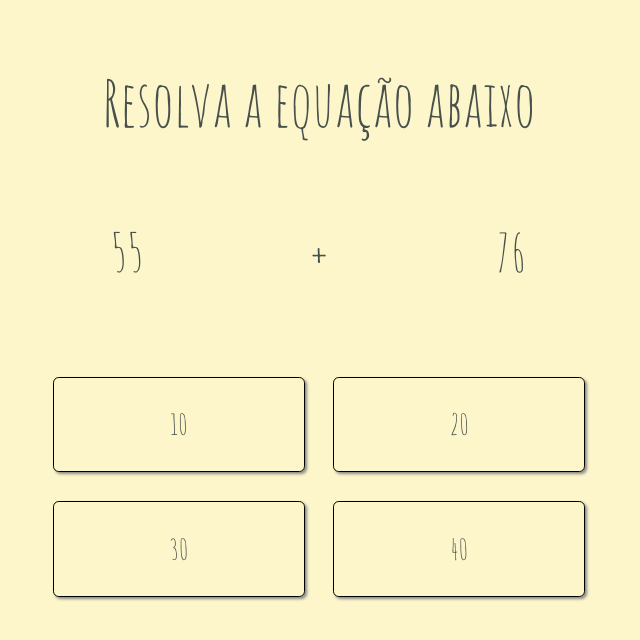
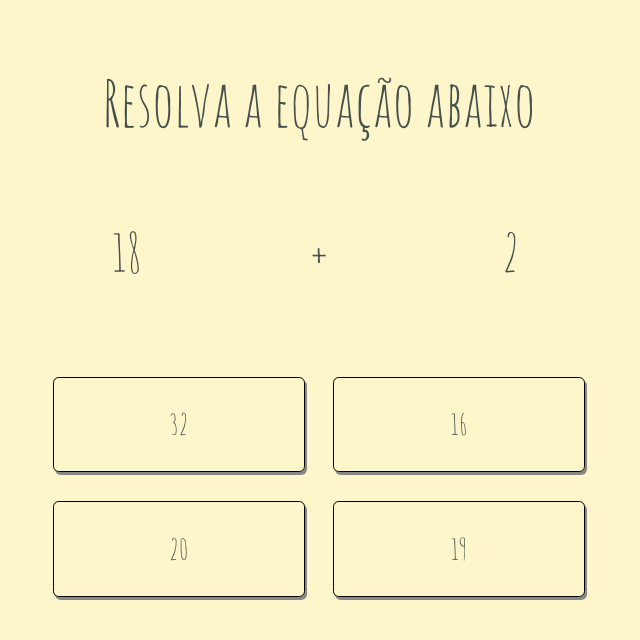
Before and after one commit to mariohd/gamealg, a React app: page / in a window 1280 px wide. Shown: the whole page, without its empty margins (321-961 px from the left). Built offline with nearby package versions, Linux system fonts and the light colour scheme.

Commit message:
performing operations

```diff
--- a/src/components/answerOption.js
+++ b/src/components/answerOption.js
@@ -3,7 +3,7 @@ import React, { Component } from 'react';
 class AnswerOption extends Component {
 	render() {
 		return (
-			<div className="answer option">
+			<div onClick={() => this.props.onClick(this.props.value)} className="answer option">
 				{this.props.value }
 			</div>
 		);
--- a/src/components/answersOptions.js
+++ b/src/components/answersOptions.js
@@ -5,10 +5,10 @@ class AnswersOptions extends Component {
 	render() {
 		return (
 			<div className="answers options">
-				<AnswerOption value={this.props.values[0]} />
-				<AnswerOption value={this.props.values[1]} />
-				<AnswerOption value={this.props.values[2]} />
-				<AnswerOption value={this.props.values[3]} />
+				<AnswerOption onClick={this.props.onAnswerClicked } value={this.props.values[0]} />
+				<AnswerOption onClick={this.props.onAnswerClicked } value={this.props.values[1]} />
+				<AnswerOption onClick={this.props.onAnswerClicked } value={this.props.values[2]} />
+				<AnswerOption onClick={this.props.onAnswerClicked } value={this.props.values[3]} />
 			</div>
 		);
 	}
--- a/src/components/app.js
+++ b/src/components/app.js
@@ -3,10 +3,38 @@ import Question from './question';
 import '../css/app.css';
 
 class App extends Component {
+	constructor(props) {
+		super(props);
+		this.state = {
+			turn: 0,
+			questions: props.questions,
+			history: {}
+		};
+	}
+
+	nextTurn(answerClicked) {
+		const question = this.state.questions[this.state.turn];
+		this.setState({
+			turn: this.state.turn + 1,
+			history: { ...this.state.history, [this.state.turn]: question.answer === answerClicked }
+		});
+	}
+
+	createQuestionsComponent() {
+		return this.state.questions.map((question) =>
+			<Question operand_1={question.operand_1 }
+						  operand_2={question.operand_2 }
+						  operation={question.operation }
+						  options={question.options }
+						  onAnswerClicked={this.nextTurn.bind(this) } />
+		);
+	}
+
 	render() {
+		let component = this.createQuestionsComponent()[this.state.turn] || <h1>{JSON.stringify(this.state.history) }</h1>
 		return (
 			<div className="board">
-        <Question />
+				{component }
 			</div>
 		);
 	}
--- a/src/components/question.js
+++ b/src/components/question.js
@@ -3,21 +3,15 @@ import DecimalNumber from './decimalNumber';
 import Operator from './operator';
 import Statement from './statement';
 import AnswersOptions from './answersOptions';
+
 import '../css/app.css';
 
 class Question extends Component {
 	constructor(props) {
 		super(props);
 		this.state = {
-			operand_1: parseInt((Math.random() * 100), 10),
-			operand_2: parseInt((Math.random() * 100), 10),
-			operation: '+',
-			options: [10, 20, 30, 40]
+			options: []
 		};
-	}
-
-	generateOptions() {
-
 	}
 
 	render() {
@@ -25,10 +19,10 @@ class Question extends Component {
 			<div className="question">
 				<Statement text="Resolva a equação abaixo" />
 				<div className="body">
-					<DecimalNumber value={this.state.operand_1} />
-					<Operator value={this.state.operation} />
-					<DecimalNumber value={this.state.operand_2} />
-					<AnswersOptions values={this.state.options } />
+					<DecimalNumber value={this.props.operand_1} />
+					<Operator value={this.props.operation.symbol} />
+					<DecimalNumber value={this.props.operand_2} />
+					<AnswersOptions onAnswerClicked={this.props.onAnswerClicked } values={this.props.options } />
 				</div>
 			</div>
 		);
--- a/src/css/app.css
+++ b/src/css/app.css
@@ -47,10 +47,16 @@
   padding: 1em;
   border-radius: .2em;
   border: 1px solid black;
-  box-shadow: 2px 2px 3px #888888;
+  box-shadow: 2px 3px #888888;
+  user-select: none;
 }
 
 .answer.option:hover {
   cursor: pointer;
   background: #E4DDB1;
 }
+
+.answer.option:active {
+  box-shadow: 0 1px #888888;
+  transform: translateY(2px);
+}
--- a/src/index.js
+++ b/src/index.js
@@ -2,7 +2,8 @@ import React from 'react';
 import ReactDOM from 'react-dom';
 import App from './components/app';
 import registerServiceWorker from './registerServiceWorker';
+import { questions } from './questions';
 import './css/index.css';
 
-ReactDOM.render(<App />, document.getElementById('root'));
+ReactDOM.render(<App questions={questions }/>, document.getElementById('root'));
 registerServiceWorker();
--- /dev/null
+++ b/src/questions.js
@@ -0,0 +1,35 @@
+import operations from './utils/operations';
+
+const questions = [{
+	operand_1: 18,
+	operand_2: 2,
+	answer: 20,
+	options: [32, 16, 20, 19],
+	operation: operations.plus
+},{
+	operand_1: 32,
+	operand_2: 9,
+	answer: 41,
+	options: [40, 41, 47, 51],
+	operation: operations.plus
+},{
+	operand_1: 74,
+	operand_2: 52,
+	answer: 22,
+	options: [15, 25, 22, 29],
+	operation: operations.minus
+},{
+	operand_1: 47,
+	operand_2: 24,
+	answer: 23,
+	options: [23, 19, 27, 21],
+	operation: operations.minus
+},{
+	operand_1: 77,
+	operand_2: 212,
+	answer: 289,
+	options: [279, 294, 289, 303],
+	operation: operations.plus
+}]
+
+export { questions };
--- /dev/null
+++ b/src/utils/operations.js
@@ -0,0 +1,4 @@
+const plus = { symbol: '+', exec: (a, b) => a + b };
+const minus = { symbol: '-', exec: (a, b) => a - b };
+
+export default { plus, minus };
```
Also changed, not shown: src/utils/utils.js (added, +24 -0 lines). Lines whose indentation alone changed are shown as unchanged.
